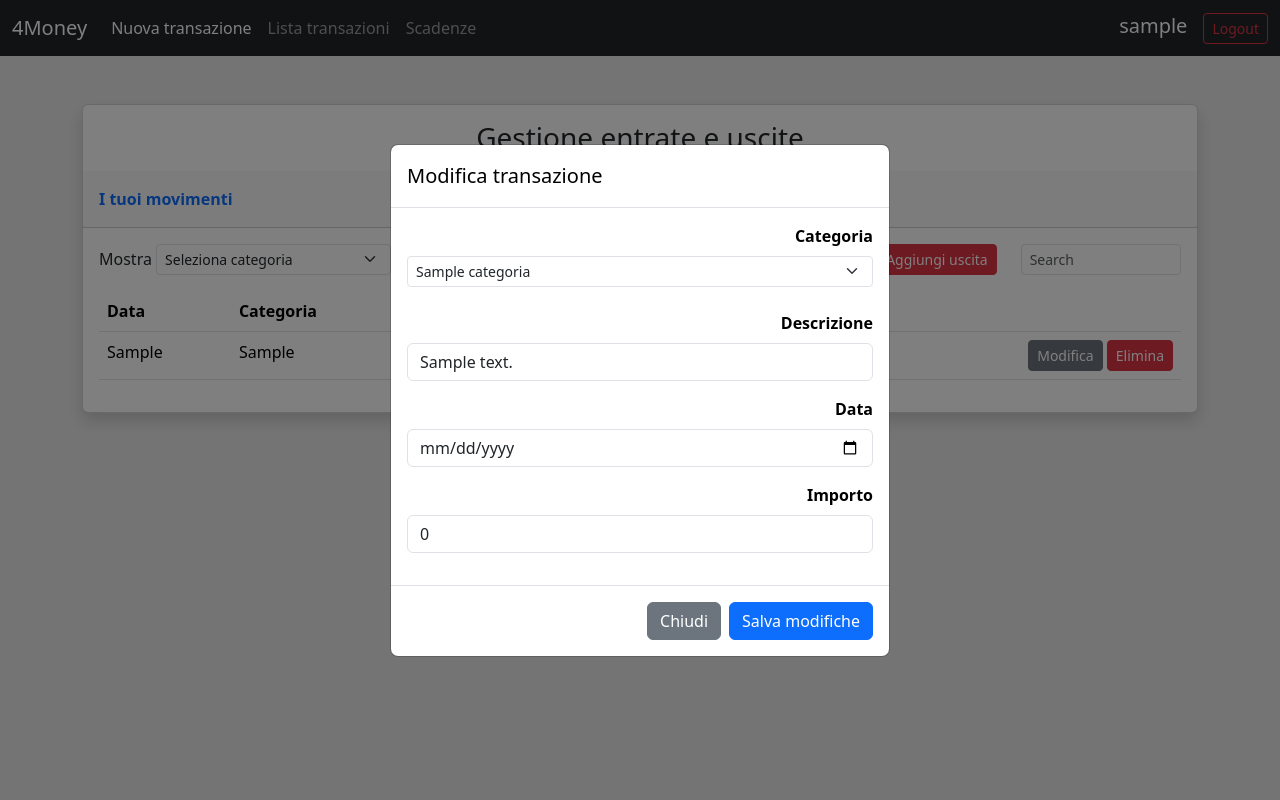
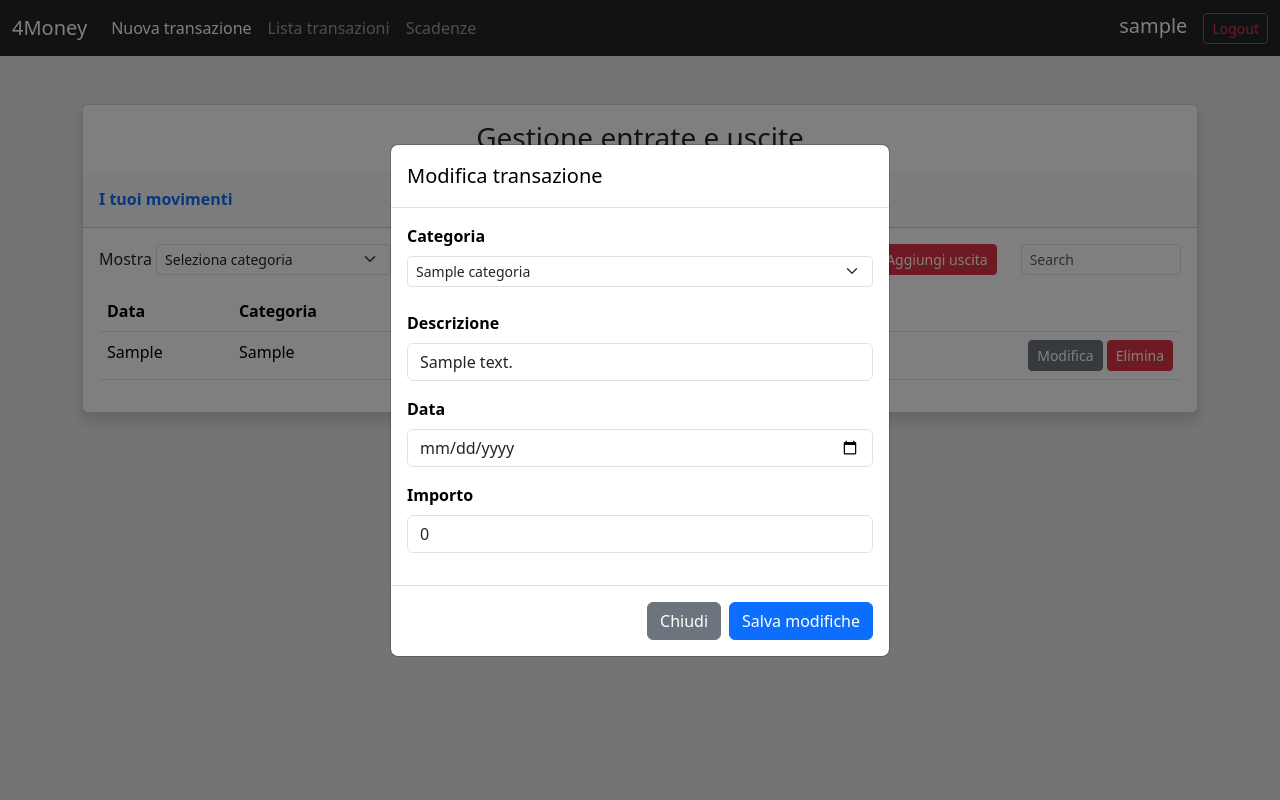
Before and after one commit to accaicedtea/ProgettoLTW, a PHP site: the page made by site/show.php in a window 1280 px wide, after a click on "Modifica". Run offline with PHP 8.4, Linux system fonts and the light colour scheme; the visitor is signed in with stand-in values (Sample User, id 1); tables that the repository leaves empty or names only in its code hold one stand-in row (values such as "Sample post"); some libraries are stand-ins or nearby versions; some web fonts are replaced.

Commit message:
piccola modifica css

```diff
--- a/site/assets/css/style.css
+++ b/site/assets/css/style.css
@@ -47,3 +47,7 @@ body {
 .usc {
     background-color: red;
 }
+
+.left-labels{
+    text-align: left;
+}
--- a/site/show.php
+++ b/site/show.php
@@ -204,7 +204,7 @@
                                                                     <div class="modal-header">
                                                                         <h5 class="modal-title" id="exampleModalLongTitle">Modifica transazione</h5>
                                                                     </div>
-                                                                    <div class="modal-body">
+                                                                    <div class="modal-body left-labels">
                                                                         <div class="row">
                                                                             <div class="col">
                                                                                 <div id="dataTable_length" class="dataTables_length" aria-controls="dataTable"><label class="form-label"><strong>Categoria</strong></label><select class="d-inline-block form-select form-select-sm" name="cat_edit">
```
